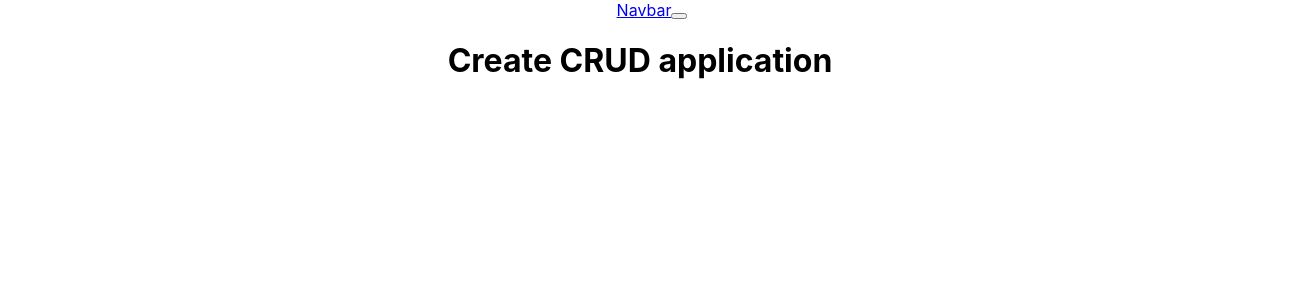
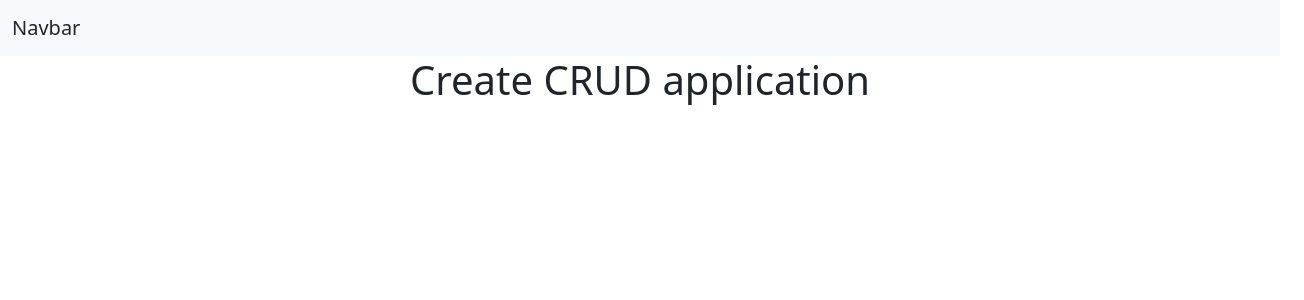
Before and after one commit to Dinuki85/SpringbootCRUDAppliCATION, a React (Create React App) app: page / in a window 1280 px wide. Shown: the top 300 px of the page, 1304 px wide, since content can reach past the window. Built offline with nearby package versions, Linux system fonts and the light colour scheme.

Commit message:
Fixed Bootstrap importing error

```diff
--- a/src/App.js
+++ b/src/App.js
@@ -1,4 +1,4 @@
-import "../node_modules/bootstrap/dist/css/bootstrap-grid.min.css"
+import "../node_modules/bootstrap/dist/css/bootstrap.min.css"
 import './App.css';
 import { Navbar } from "./layout/Navbar";
 
--- a/src/layout/Navbar.js
+++ b/src/layout/Navbar.js
@@ -6,7 +6,7 @@ export const Navbar = () => {
       {/*Navigation bar code from the bootstrap*/}
       <nav class="navbar navbar-expand-lg bg-light">
         <div className="container-fluid">
-          <a className="nnavbar-brand text-decoration-none text-dark" href="/">
+          <a className="navbar-brand text-decoration-none text-dark" href="/">
             Navbar
           </a>
           <button
```
